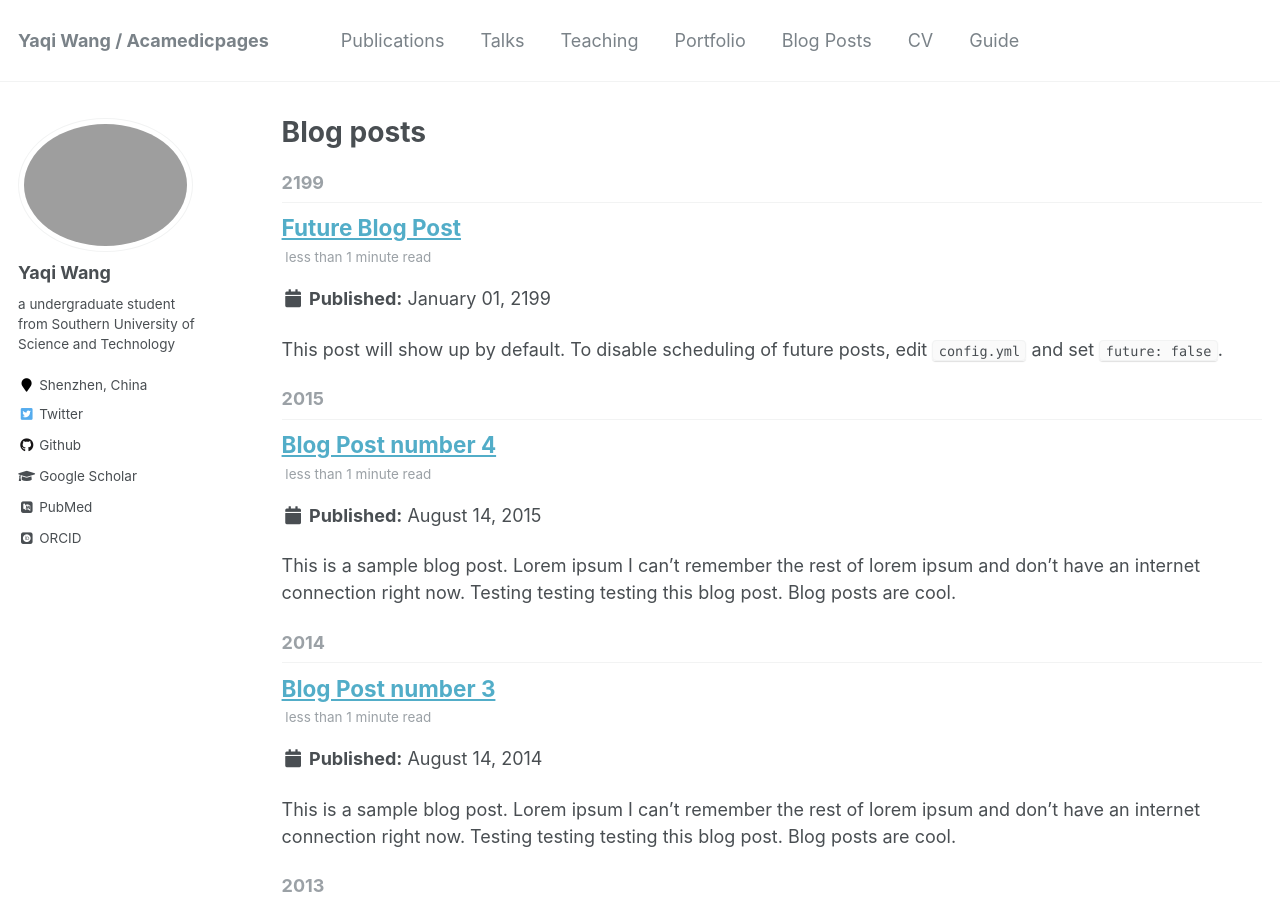
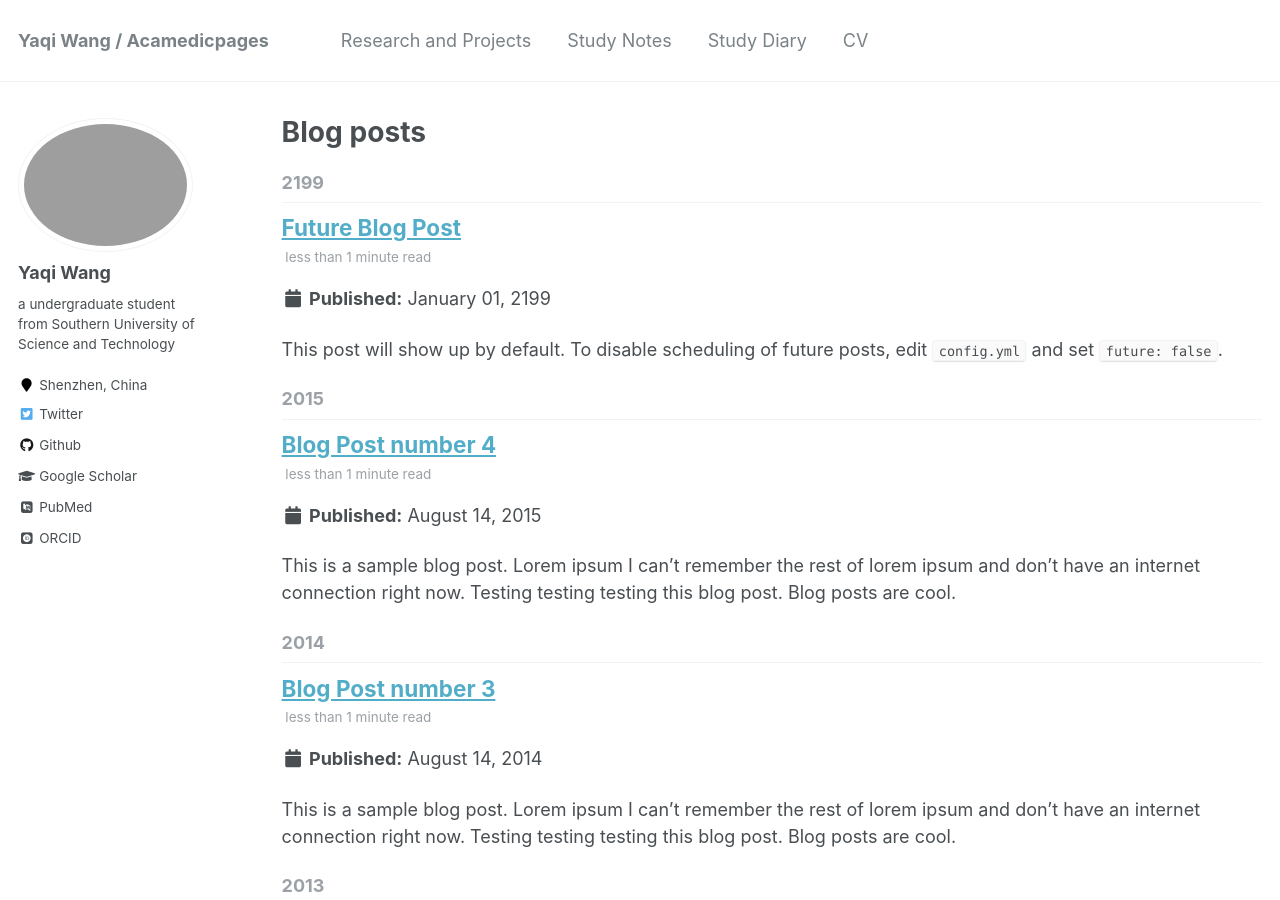
Before and after one commit to Arlene036/Arlene036.github.io, a Jekyll site: the page built from _pages/year-archive.html, in a window 1280 px wide and 900 px high. Built offline with Jekyll 4.4.1, drawn with Linux system fonts in a browser that asks for light colours; some web fonts are replaced.

Commit message:
update content

```diff
--- a/_data/navigation.yml
+++ b/_data/navigation.yml
@@ -1,22 +1,22 @@
 # main links links
 main:
-  - title: "Publications"
-    url: /publications/
+  # - title: "Publications"
+  #   url: /publications/
 
-  - title: "Talks"
-    url: /talks/
+  # - title: "Talks"
+  #   url: /talks/
 
-  - title: "Teaching"
+  - title: "Research and Projects"
     url: /teaching/
 
-  - title: "Portfolio"
+  - title: "Study Notes"
     url: /portfolio/
 
-  - title: "Blog Posts"
+  - title: "Study Diary"
     url: /year-archive/
 
   - title: "CV"
     url: /cv/
 
-  - title: "Guide"
-    url: /markdown/
+  # - title: "Guide"
+  #   url: /markdown/
```
Also changed, not shown: _pages/year-archive.html (indentation only), 1 other file.
